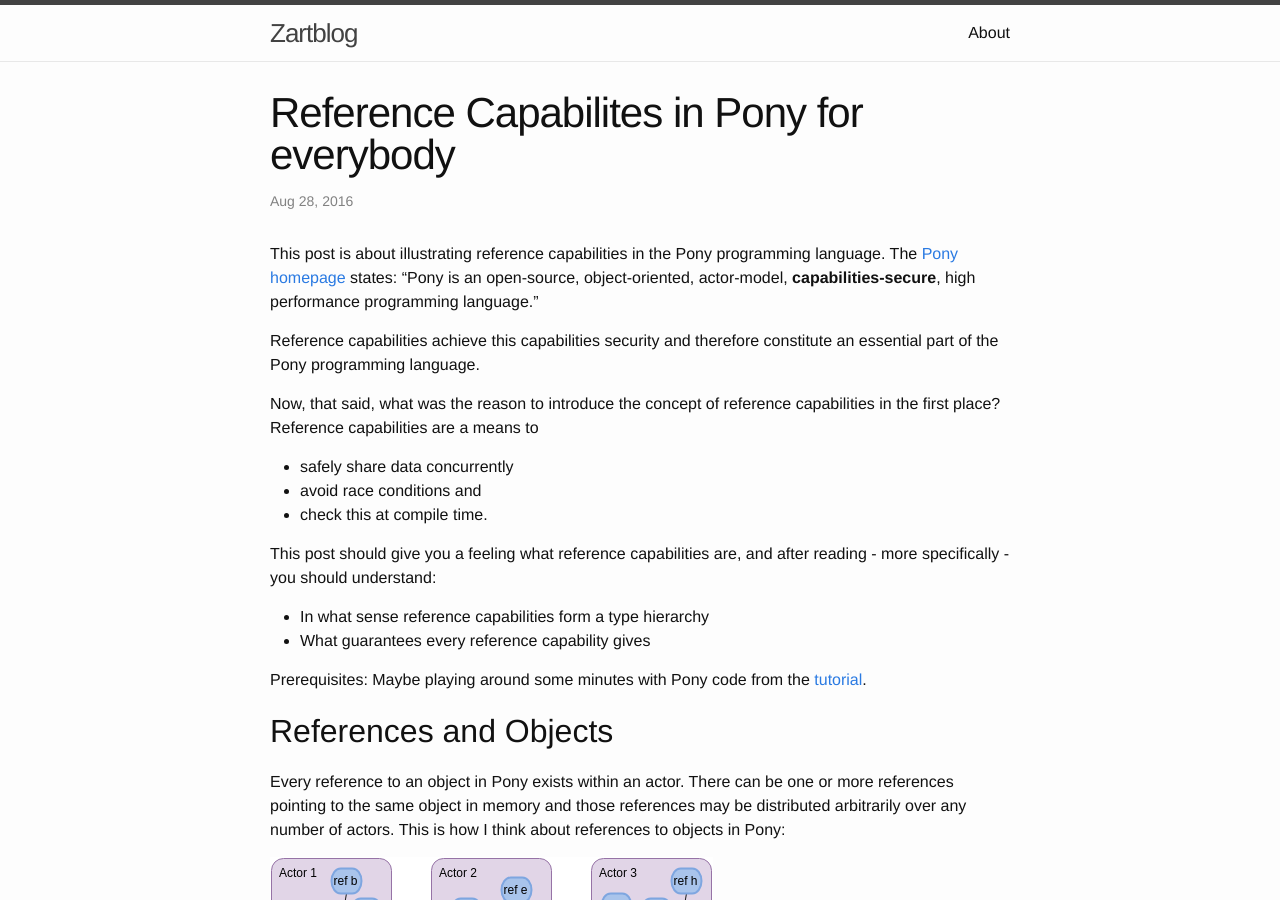
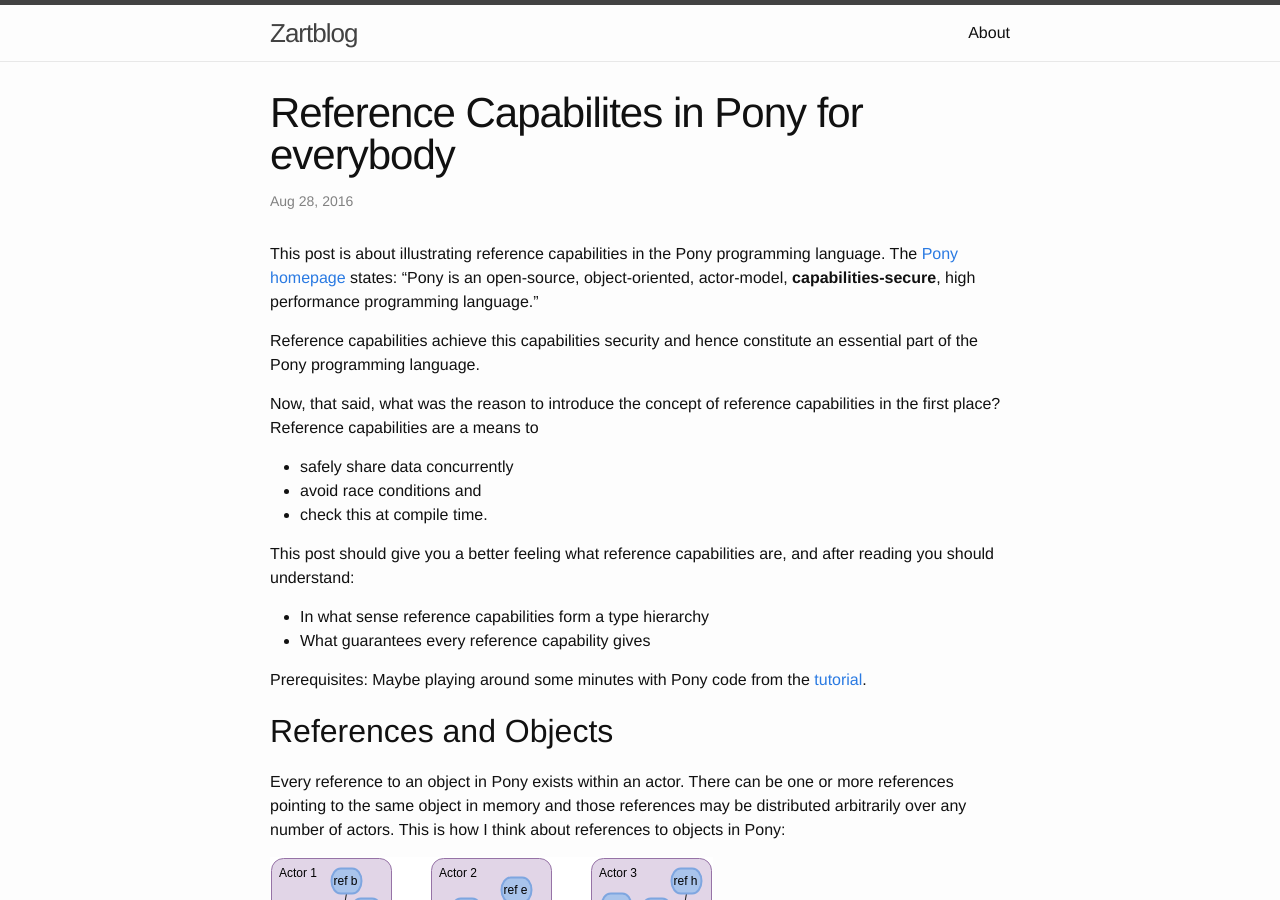
Before and after one commit to zartstrom/zartstrom.github.io, a Jekyll site: the page built from _posts/2016-08-28-reference-capabilities-in-pony.markdown, in a window 1280 px wide and 900 px high. Built offline with Jekyll 4.4.1, drawn with Linux system fonts in a browser that asks for light colours.

Commit message:
improved introduction

```diff
--- a/_posts/2016-08-28-reference-capabilities-in-pony.markdown
+++ b/_posts/2016-08-28-reference-capabilities-in-pony.markdown
@@ -8,7 +8,7 @@ categories: pony
 This post is about illustrating reference capabilities in the Pony programming language. The [Pony homepage](http://www.ponylang.org) states:
 "Pony is an open-source, object-oriented, actor-model, __capabilities-secure__, high performance programming language."
 
-Reference capabilities achieve this capabilities security and therefore constitute an essential part of the Pony programming language.
+Reference capabilities achieve this capabilities security and hence constitute an essential part of the Pony programming language.
 
 Now, that said, what was the reason to introduce the concept of reference capabilities in the first place?
 Reference capabilities are a means to
@@ -17,7 +17,7 @@ Reference capabilities are a means to
 * avoid race conditions and
 * check this at compile time.
 
-This post should give you a feeling what reference capabilities are, and after reading - more specifically - you should understand:
+This post should give you a better feeling what reference capabilities are, and after reading you should understand:
 
 * In what sense reference capabilities form a type hierarchy
 * What guarantees every reference capability gives
```
